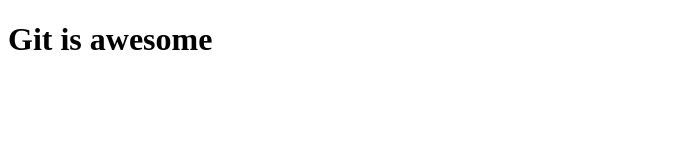
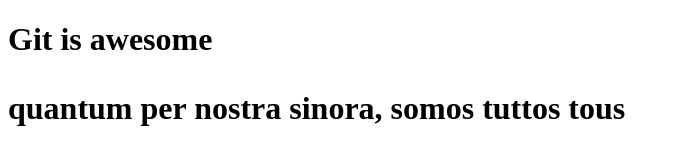
Before and after one commit to agalimidi/gitProject, a plain HTML site: page index.html in a window 1280 px wide. Shown: the whole page, without its empty margins (0-679 px from the left). Drawn offline with Linux system fonts and the light colour scheme.

Commit message:
add paragraph

```diff
--- a/index.html
+++ b/index.html
@@ -8,7 +8,7 @@
 </head>
 <body>
     <h1>Git is awesome<h1>
-        <p><quantum per nostra
-            sinora, somos tuttos tous/p>
+        <p>quantum per nostra
+            sinora, somos tuttos tous</p>
 </body>
 </html>
```
